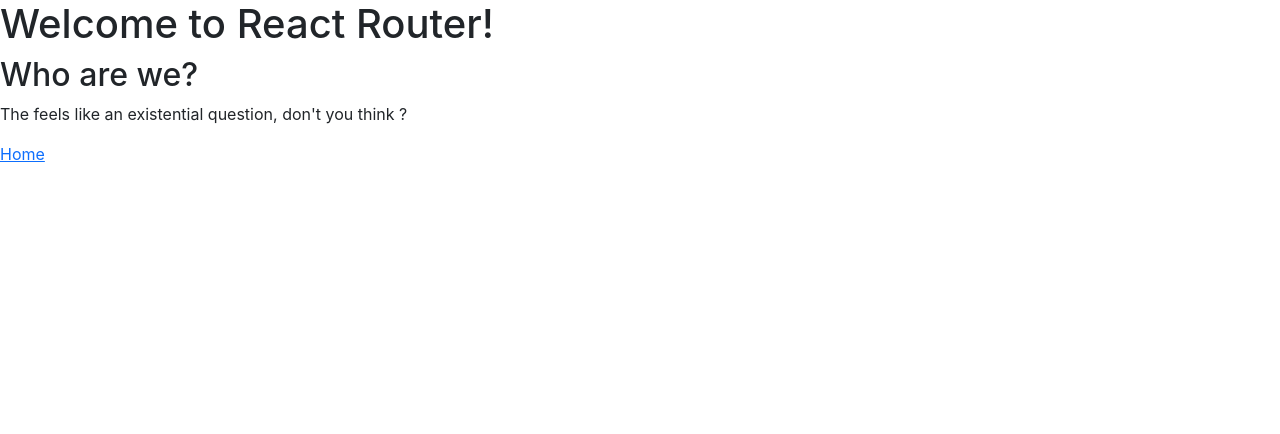
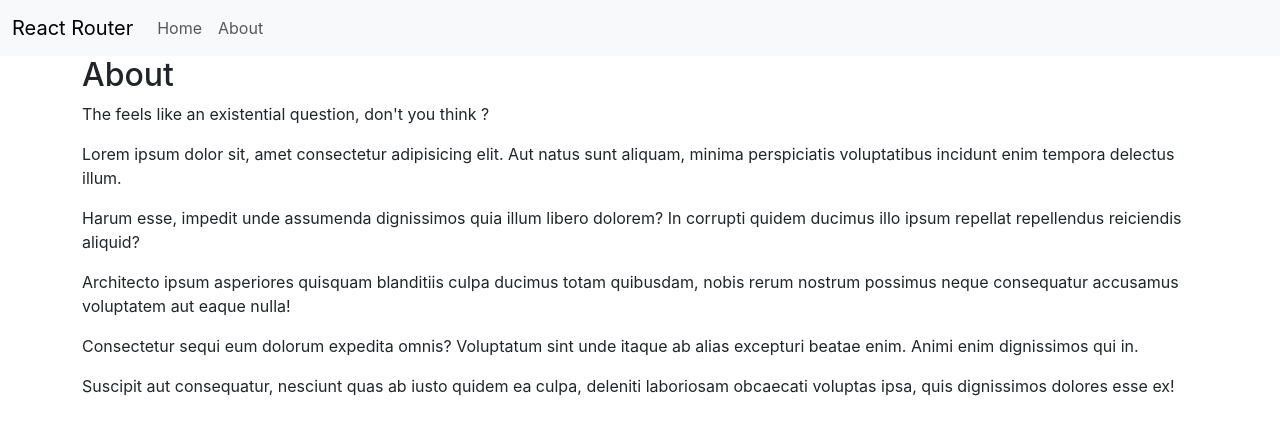
Before and after one commit to nurseld/Tobeto-IstanbulKodluyor, a React (Create React App) app in the folder ReactJSBasic/React06/: page /about in a window 1280 px wide. Shown: the top 434 px of the page. Built offline with nearby package versions, Linux system fonts and the light colour scheme.

Commit message:
bootstrap navbar

```diff
--- a/ReactJSBasic/React06/src/App.js
+++ b/ReactJSBasic/React06/src/App.js
@@ -1,16 +1,30 @@
 import { Link, Route, Routes } from "react-router-dom";
 import UsingAxios from "./components/UsingAxios";
 import UsingFetch from "./components/UsingFetch";
+import Home from "./components/Home";
+import About from "./components/About";
 
 function App() {
   return (
 
-    <div>
-      <h1>Welcome to React Router!</h1>
-      <Routes>
-        <Route path="/" element={<Home />} />
-        <Route path="about" element={<About />} />
-      </Routes>
+    <>
+      <nav className="navbar navbar-expand-lg bg-body-tertiary">
+        <div className="container-fluid">
+          <Link to="/" className="navbar-brand">React Router</Link>
+          <div className="collapse navbar-collapse" id="navbarNav">
+            <ul className="navbar-nav">
+              <li className="nav-item">
+                <Link to="/" className="nav-link">Home</Link>
+              </li>
+              <li className="nav-item">
+                <Link to="/about" className="nav-link">About</Link>
+              </li>
+            </ul>
+          </div>
+        </div>
+      </nav>
+
+
 
       <div className="container">
 
@@ -18,40 +32,15 @@
 
         {/* <UsingAxios /> */}
 
+        <Routes>
+          <Route path="/" element={<Home />} />
+          <Route path="about" element={<About />} />
+        </Routes>
+
       </div>
-    </div>
+    </>
 
   );
 }
 
-function Home() {
-  return (
-    <>
-      <main>
-        <h2>Welcome to the homepage!</h2>
-        <p>You can d othis, I believe in you.</p>
-      </main>
-      <nav>
-        <Link to="/about">About</Link>
-      </nav>
-    </>
-  );
-}
-
-function About() {
-  return (
-    <>
-      <main>
-        <h2>Who are we?</h2>
-        <p>
-          The feels like an existential question, don't you think ?
-        </p>
-      </main>
-      <nav>
-        <Link to="/">Home</Link>
-      </nav>
-    </>
-  );
-}
-
 export default App;
--- /dev/null
+++ b/ReactJSBasic/React06/src/components/About.js
@@ -0,0 +1,31 @@
+import React from 'react'
+
+function About() {
+    return (
+        <>
+            <main>
+                <h2>About</h2>
+                <p>
+                    The feels like an existential question, don't you think ?
+                </p>
+            </main>
+            <p>Lorem ipsum dolor sit, amet consectetur adipisicing elit. Aut natus sunt aliquam,
+                minima perspiciatis voluptatibus incidunt enim tempora delectus illum.
+            </p>
+            <p>Harum esse, impedit unde assumenda dignissimos quia illum libero dolorem?
+                In corrupti quidem ducimus illo ipsum repellat repellendus reiciendis aliquid?
+            </p>
+            <p>Architecto ipsum asperiores quisquam blanditiis culpa ducimus totam quibusdam,
+                nobis rerum nostrum possimus neque consequatur accusamus voluptatem aut eaque nulla!
+            </p>
+            <p>Consectetur sequi eum dolorum expedita omnis? Voluptatum sint unde itaque ab alias excepturi beatae enim.
+                Animi enim dignissimos qui in.
+            </p>
+            <p>Suscipit aut consequatur, nesciunt quas ab iusto quidem ea culpa, deleniti laboriosam obcaecati voluptas ipsa,
+                quis dignissimos dolores esse ex!
+            </p>
+        </>
+    );
+}
+
+export default About;
--- /dev/null
+++ b/ReactJSBasic/React06/src/components/Home.js
@@ -0,0 +1,24 @@
+import React from 'react';
+
+function Home() {
+    return (
+        <>
+            <main>
+                <h2>Home</h2>
+                <p>You can do this, I believe in you.</p>
+            </main>
+            <p>Lorem ipsum dolor sit, amet consectetur adipisicing elit. Temporibus fugit dolores,
+                facere vero nisi exercitationem sapiente consequatur animi rem. Exercitationem?
+            </p>
+            <p>Voluptatem cum reiciendis neque impedit, dolores magnam, dolorem quibusdam, inventore eaque eligendi repellendus
+                blanditiis incidunt ducimus alias quisquam molestias sapiente!
+            </p>
+            <p>Nemo iste molestias ipsam, aliquam voluptas necessitatibus a quibusdam nihil dignissimos ratione sit
+                delectus cumque reprehenderit sed fugiat enim accusamus.
+            </p>
+
+        </>
+    );
+}
+
+export default Home;
```
